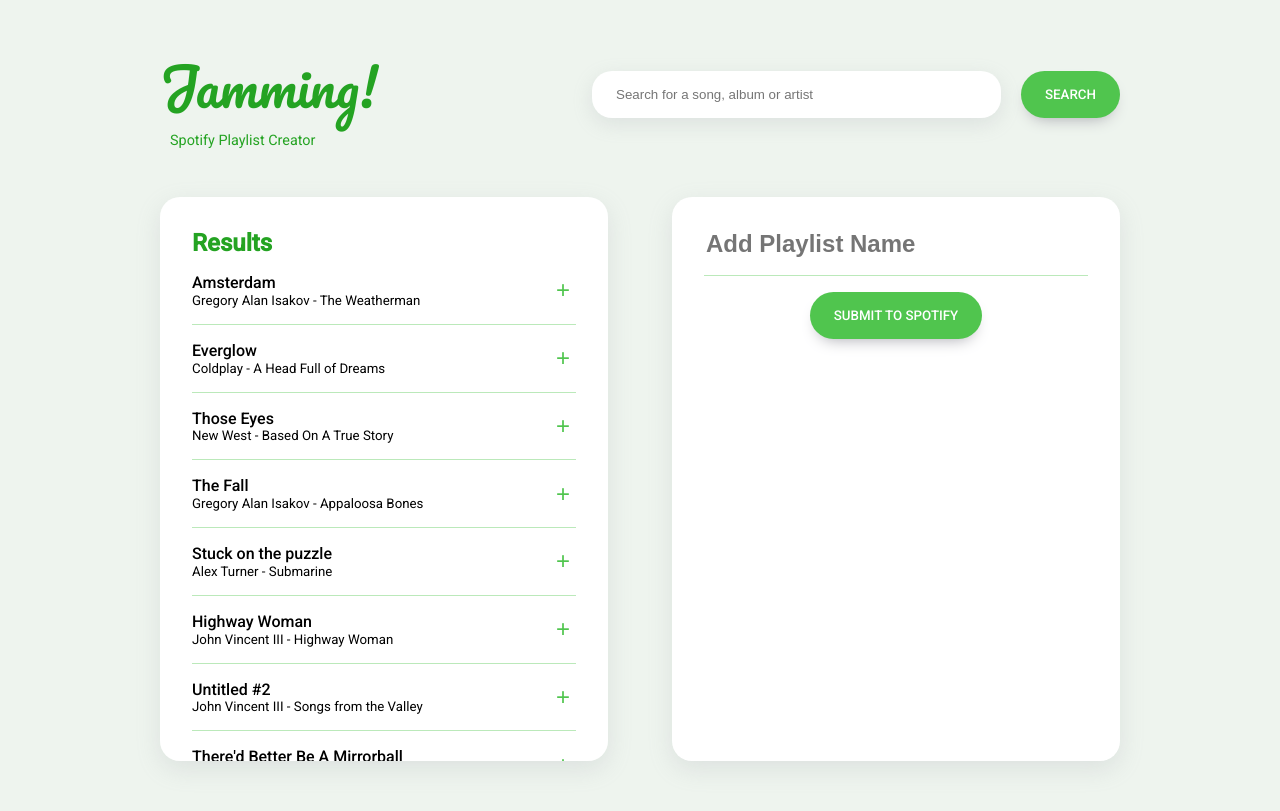
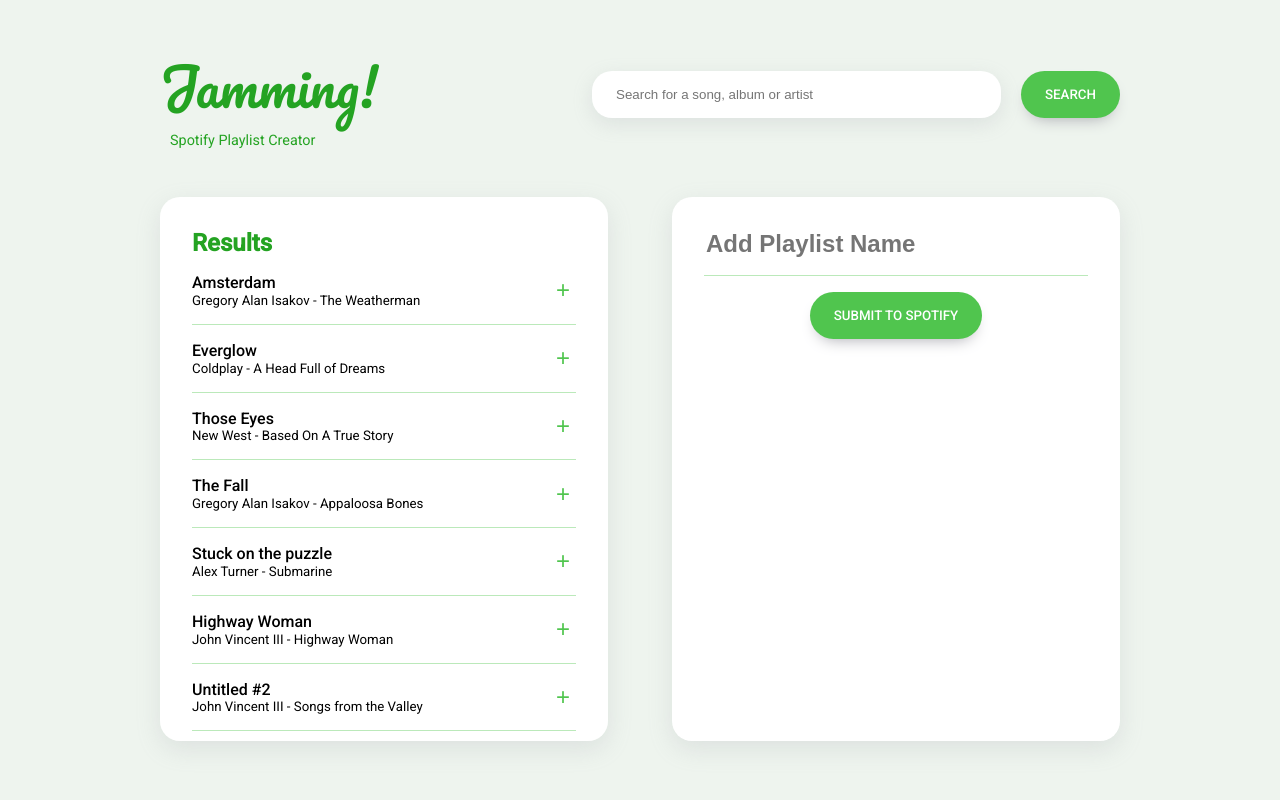
Before and after one commit to cvsluis/jamming, a React (Create React App) app: page / in a window 1280 px wide. Built offline with nearby package versions, Linux system fonts and the light colour scheme.

Commit message:
fix: update container size

```diff
--- a/src/styles/SearchResults.scss
+++ b/src/styles/SearchResults.scss
@@ -2,7 +2,7 @@
 
 .article-container {
   width: 40%;
-  height: 500px;
+  height: 480px;
   border-radius: 20px;
   background-color: white;
   padding: 2rem;
```
